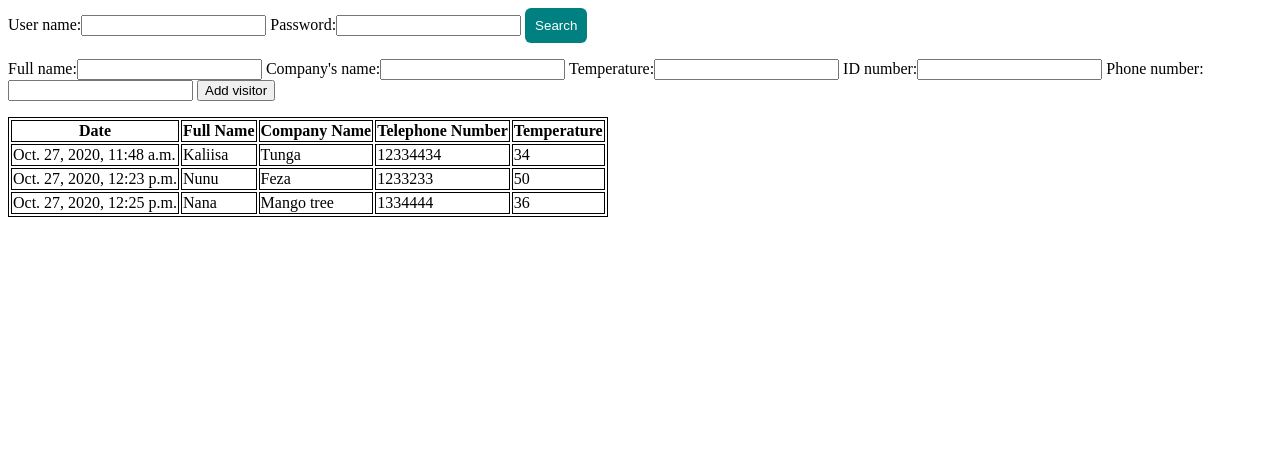
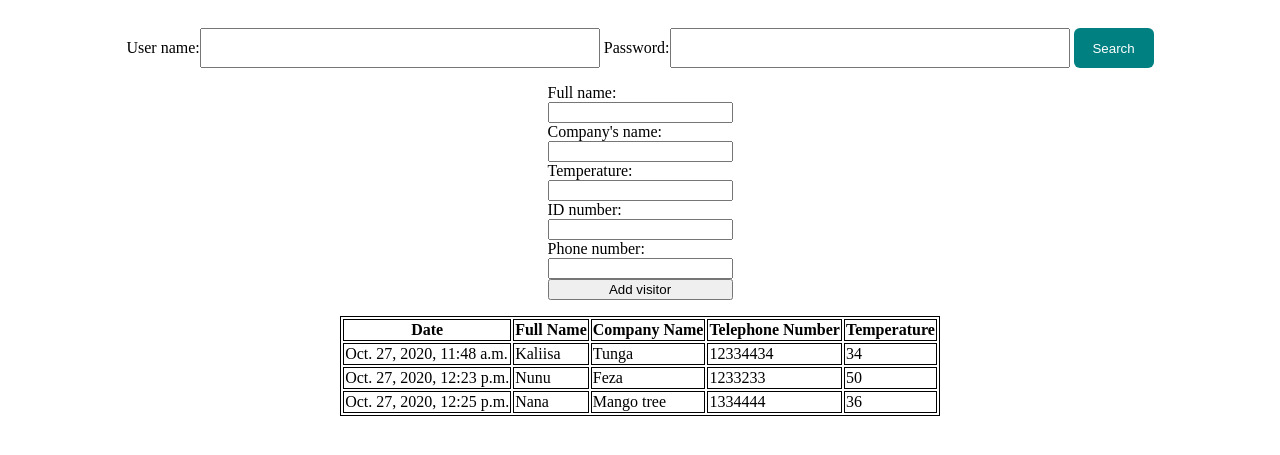
Before and after one commit to ThatcherK/designhubcheckin, a Django app: template designhubcheckin/checkin/templates/checkin/mainpage.html in a window 1280 px wide. Shown: the top 455 px of the page. Run offline with Django 3.2, Linux system fonts and the light colour scheme; the template is opened without the code that fills it: values that come from a table or form of the project are taken from there, others are empty; data comes from the database, SQL or seed files in the repository.

Commit message:
Style search form

```diff
--- a/designhubcheckin/checkin/static/checkin/style.css
+++ b/designhubcheckin/checkin/static/checkin/style.css
@@ -32,11 +32,30 @@
 .loginform label{
     color: rgb(77, 2, 2);
 }
+.mainpageContainer{
+
+    display: flex;
+    flex-direction: column;
+    align-items: center;
+    padding: 20px;
+}
 #searchButton{
     background-color: teal;
     border-radius: 6px;
     border: none;
     padding: 10px;
     color: white;
+    width: 80px;
     /* font-size: 19px; */
 }
+#searchButton:hover{
+    background-color: rgb(2, 56, 56);
+}
+.searchform input{
+    height: 40px;
+    width: 400px;
+}
+.addVisitorForm{
+    display: flex;
+    flex-direction: column;
+}
--- a/designhubcheckin/checkin/templates/checkin/mainpage.html
+++ b/designhubcheckin/checkin/templates/checkin/mainpage.html
@@ -1,11 +1,12 @@
 {% load static %}
 <link rel="stylesheet" type="text/css" href="{% static 'checkin/style.css' %}">
-<form action="{% url 'search' %}" method="post">
+<div class="mainpageContainer">
+    <form action="{% url 'search' %}" method="post" class="searchform">
         {% csrf_token %}
         {{form}}
         <input id="searchButton" type="submit" value="Search">
     </form>
-<form action="{% url 'addvisitor' %}" method="post">
+    <form action="{% url 'addvisitor' %}" method="post" class="addVisitorForm">
         {% csrf_token %}
         {{addform}}
         <input type="submit" value="Add visitor">
@@ -31,3 +32,4 @@
         {% endfor %}
     </table>
     {% endif %}
+</div>
```
Lines whose indentation alone changed are shown as unchanged.
